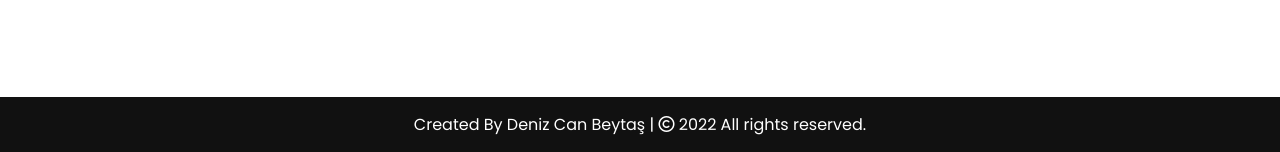
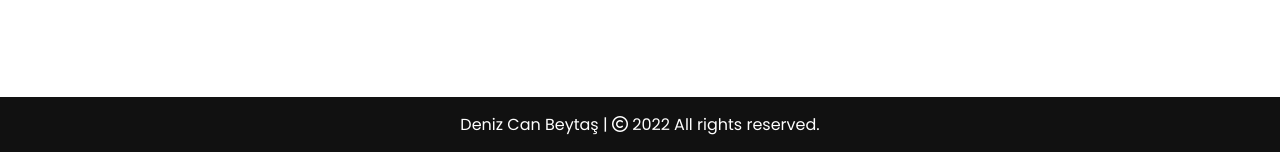
Before and after one commit to denizcanbeytas/My-Own-Portfolio-Page, a plain HTML site: page index.html in a window 1280 px wide. Shown: the part 4384-4536 px from the top of the page. Drawn offline with nearby package versions, Linux system fonts and the light colour scheme.

Commit message:
Css Updated
Css Updated

```diff
--- a/index.html
+++ b/index.html
@@ -409,7 +409,7 @@
 
     <!-- footer section start -->
     <footer>
-        <span>Created By Deniz Can Beytaş | <span class="far fa-copyright"></span> 2022 All rights reserved.</span>
+        <span>Deniz Can Beytaş | <span class="far fa-copyright"></span> 2022 All rights reserved.</span>
     </footer>
 
     <script src="script.js"></script>
```
